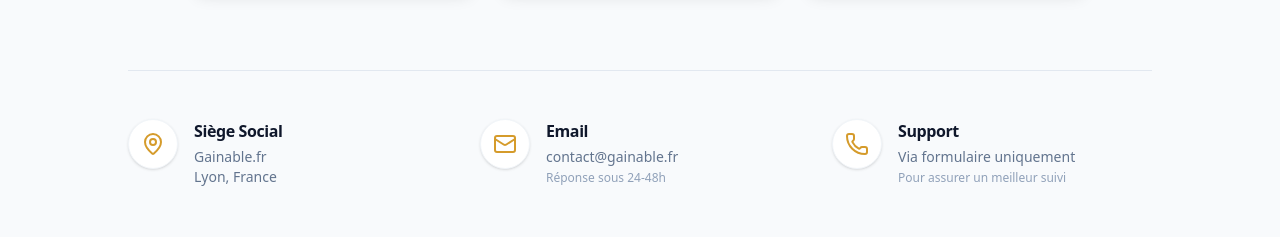
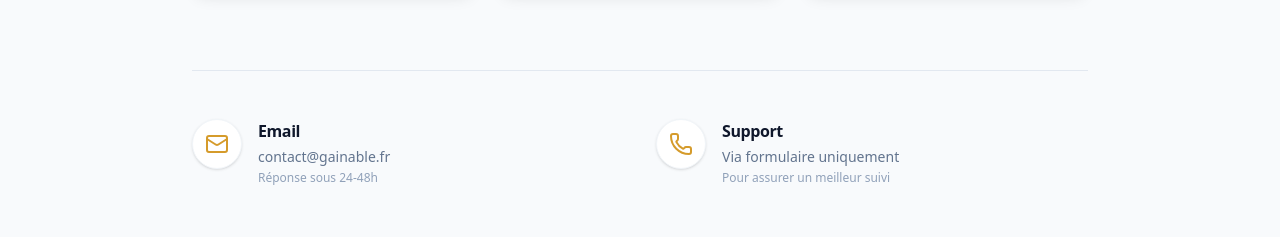
Before and after one commit to gainable-pro/gainableantigravity, a Next.js app: page /contact in a window 1280 px wide. Shown: the part 664-901 px from the top of the page. Built offline with nearby package versions, Linux system fonts and the light colour scheme; no server answers.

Commit message:
fix: remove adresse siege social from contact page

```diff
--- a/src/app/api/cron/monthly-newsletter/route.ts
+++ b/src/app/api/cron/monthly-newsletter/route.ts
@@ -2,7 +2,7 @@ import { NextResponse } from "next/server";
 import { prisma } from "@/lib/prisma";
 import { Resend } from "resend";
 
-const resend = new Resend(process.env.RESEND_API_KEY);
+// const resend = new Resend(process.env.RESEND_API_KEY);
 
 // Vercel Cron Secret (Optional but recommended for security)
 // const CRON_SECRET = process.env.CRON_SECRET;
@@ -15,6 +15,8 @@ export async function GET(req: Request) {
     // Parse URL params for testing
     const { searchParams } = new URL(req.url);
     const testEmail = searchParams.get('test_email');
+
+    const resend = new Resend(process.env.RESEND_API_KEY || 're_123'); // Fallback for build/test
 
     try {
         let whereCondition: any = { status: 'active' };
--- a/src/app/contact/page.tsx
+++ b/src/app/contact/page.tsx
@@ -299,18 +299,8 @@ export default function ContactPage() {
                 </div>
 
                 {/* INFO BOTTOM */}
-                <div className="mt-20 grid md:grid-cols-3 gap-8 max-w-5xl mx-auto border-t border-slate-200 pt-12">
-                    <div className="flex items-start gap-4">
-                        <div className="bg-white p-3 rounded-full shadow-sm text-[#D59B2B] border border-slate-100">
-                            <MapPin className="w-6 h-6" />
-                        </div>
-                        <div>
-                            <h4 className="font-bold text-slate-900">Siège Social</h4>
-                            <p className="text-slate-500 text-sm mt-1">
-                                Gainable.fr<br />Lyon, France
-                            </p>
-                        </div>
-                    </div>
+                <div className="mt-20 grid md:grid-cols-2 gap-8 max-w-4xl mx-auto border-t border-slate-200 pt-12">
+
                     <div className="flex items-start gap-4">
                         <div className="bg-white p-3 rounded-full shadow-sm text-[#D59B2B] border border-slate-100">
                             <Mail className="w-6 h-6" />
--- a/src/lib/email.ts
+++ b/src/lib/email.ts
@@ -3,10 +3,6 @@ import { Resend } from 'resend';
 
 // Use env var or allowed test key if not set (for dev without env)
 // Note: In prod, strict env check is needed.
-const resendApiKey = process.env.RESEND_API_KEY || 're_123456789';
-
-const resend = new Resend(resendApiKey);
-
 // Generic Email Sender
 export async function sendEmail({
     to,
@@ -19,14 +15,18 @@ export async function sendEmail({
     html: string;
     text?: string;
 }) {
-    if (!process.env.RESEND_API_KEY) {
+    const resendApiKey = process.env.RESEND_API_KEY;
+
+    if (!resendApiKey) {
         console.warn("⚠️ RESEND_API_KEY not set. Email simulation:", { to, subject });
         return { success: true, simulated: true };
     }
 
+    const resend = new Resend(resendApiKey);
+
     try {
         const data = await resend.emails.send({
-            from: 'Gainable.fr <ne-pas-repondre@resend.dev>', // Use generic sender for testing
+            from: 'Gainable.fr <contact@gainable.fr>', // Use generic sender for testing
             to,
             subject,
             html,
```
